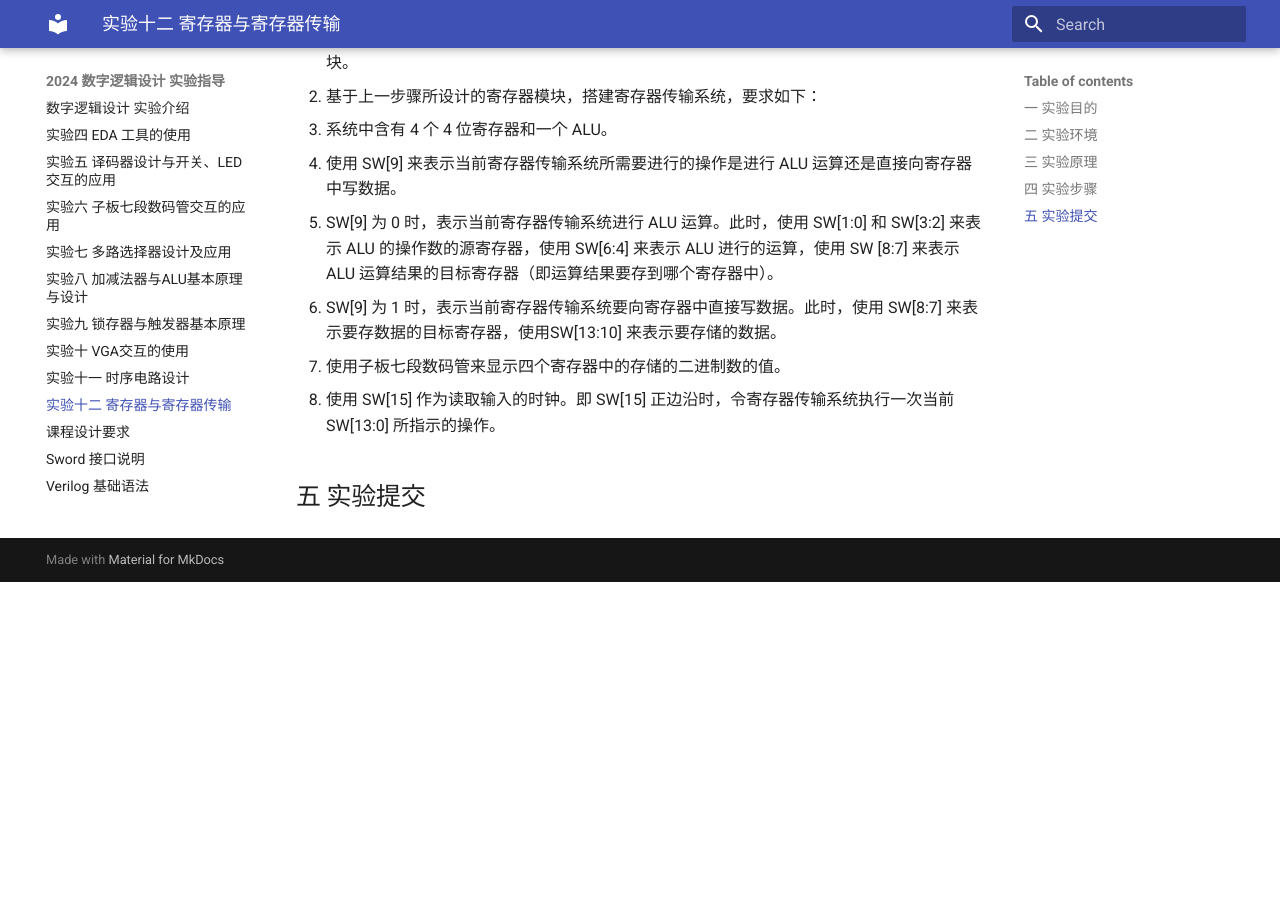
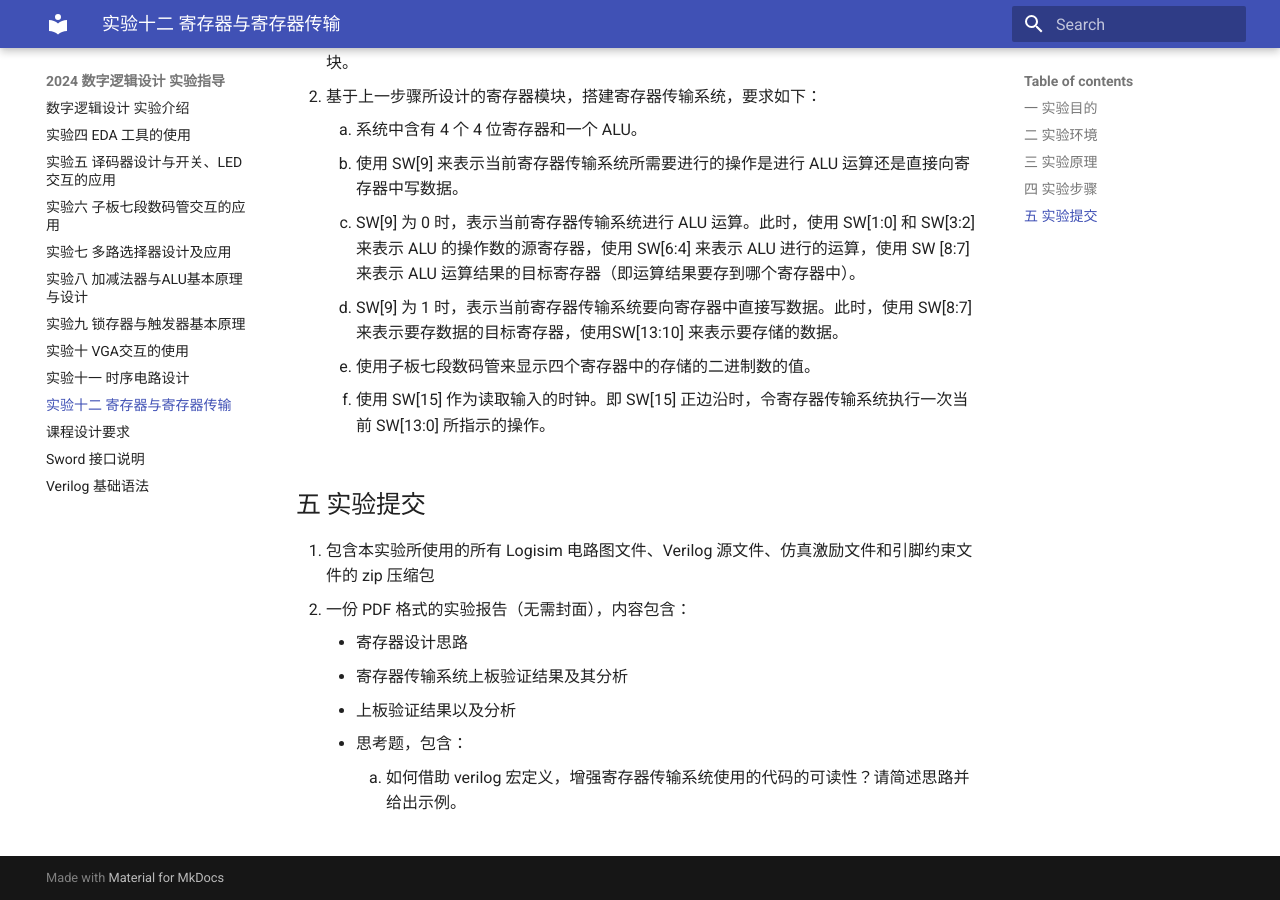
Before and after one commit to huxibu-alkyimyia/huxibu-alkyimyia.github.io, an MkDocs documentation site: the page built from docs/labC.md, in a window 1280 px wide and 900 px high, scrolled down 724 px. Built offline with MkDocs 1.6.1 and Material for MkDocs 9.7.7, drawn with Linux system fonts in a browser that asks for light colours; before the commit the page ends 1306 px from its top, so only the background shows below that.

Commit message:
Update labC.md

```diff
--- a/docs/labC.md
+++ b/docs/labC.md
@@ -21,11 +21,19 @@
 
 1. 按照上一部分所述原理，借助状态图、状态表等工具设计完成 1 位寄存器模块和 4 位寄存器模块。
 2. 基于上一步骤所设计的寄存器模块，搭建寄存器传输系统，要求如下：
-   1. 系统中含有 4 个 4 位寄存器和一个 ALU。
-   2. 使用 SW[9] 来表示当前寄存器传输系统所需要进行的操作是进行 ALU 运算还是直接向寄存器中写数据。
-   3. SW[9] 为 0 时，表示当前寄存器传输系统进行 ALU 运算。此时，使用 SW[1:0] 和 SW[3:2] 来表示 ALU 的操作数的源寄存器，使用 SW[6:4] 来表示 ALU 进行的运算，使用 SW [8:7] 来表示 ALU 运算结果的目标寄存器（即运算结果要存到哪个寄存器中）。
-   4. SW[9] 为 1 时，表示当前寄存器传输系统要向寄存器中直接写数据。此时，使用 SW[8:7] 来表示要存数据的目标寄存器，使用SW[13:10] 来表示要存储的数据。
-   5. 使用子板七段数码管来显示四个寄存器中的存储的二进制数的值。
-   6. 使用 SW[15] 作为读取输入的时钟。即 SW[15] 正边沿时，令寄存器传输系统执行一次当前 SW[13:0] 所指示的操作。
+      1. 系统中含有 4 个 4 位寄存器和一个 ALU。
+      2. 使用 SW[9] 来表示当前寄存器传输系统所需要进行的操作是进行 ALU 运算还是直接向寄存器中写数据。
+      3. SW[9] 为 0 时，表示当前寄存器传输系统进行 ALU 运算。此时，使用 SW[1:0] 和 SW[3:2] 来表示 ALU 的操作数的源寄存器，使用 SW[6:4] 来表示 ALU 进行的运算，使用 SW [8:7] 来表示 ALU 运算结果的目标寄存器（即运算结果要存到哪个寄存器中）。
+      4. SW[9] 为 1 时，表示当前寄存器传输系统要向寄存器中直接写数据。此时，使用 SW[8:7] 来表示要存数据的目标寄存器，使用SW[13:10] 来表示要存储的数据。
+      5. 使用子板七段数码管来显示四个寄存器中的存储的二进制数的值。
+      6. 使用 SW[15] 作为读取输入的时钟。即 SW[15] 正边沿时，令寄存器传输系统执行一次当前 SW[13:0] 所指示的操作。
 
 ## 五 实验提交
+
+1. 包含本实验所使用的所有 Logisim 电路图文件、Verilog 源文件、仿真激励文件和引脚约束文件的 zip 压缩包
+2. 一份 PDF 格式的实验报告（无需封面），内容包含：
+      - 寄存器设计思路
+      - 寄存器传输系统上板验证结果及其分析
+      - 上板验证结果以及分析
+      - 思考题，包含：
+          1. 如何借助 verilog 宏定义，增强寄存器传输系统使用的代码的可读性？请简述思路并给出示例。
```
